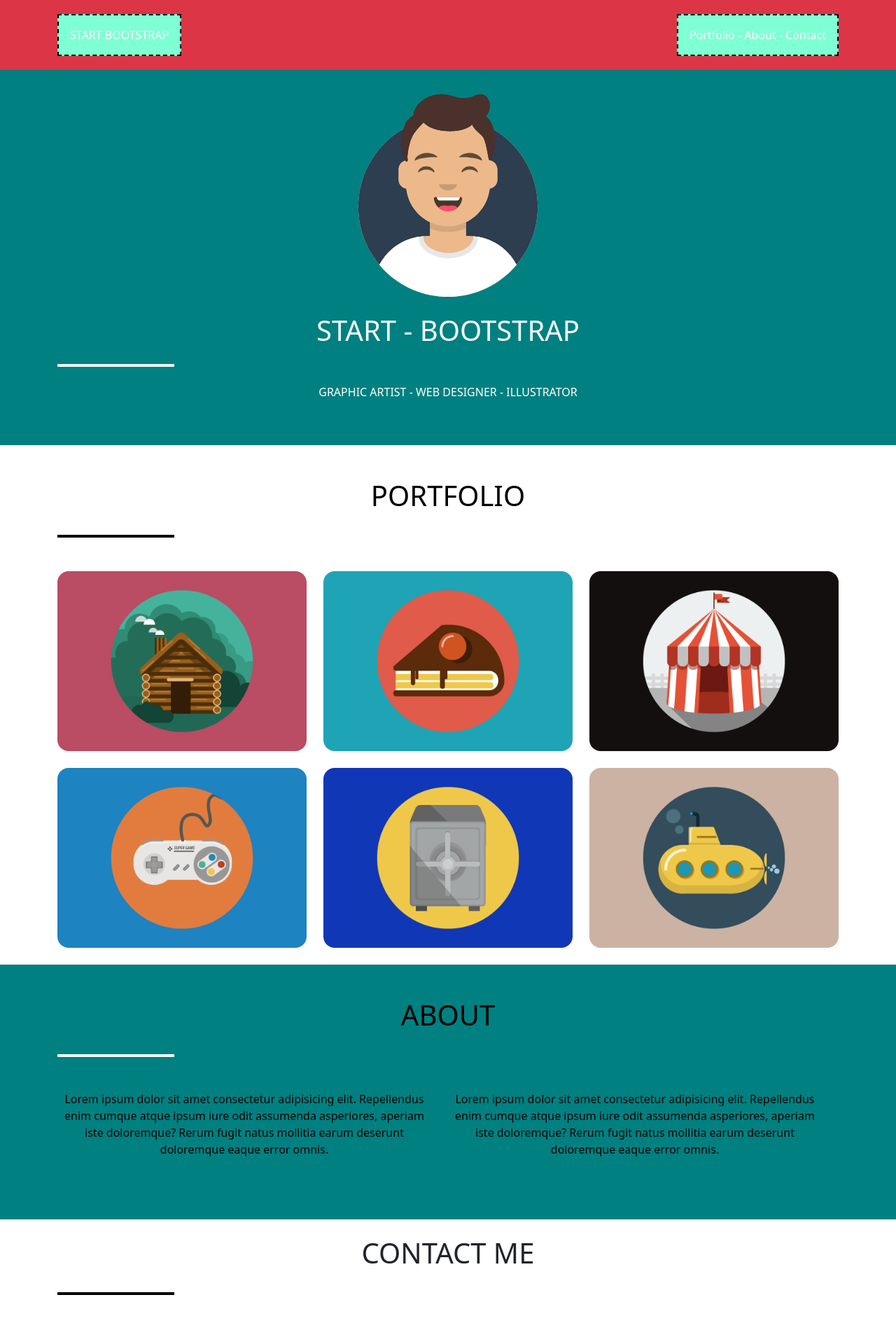
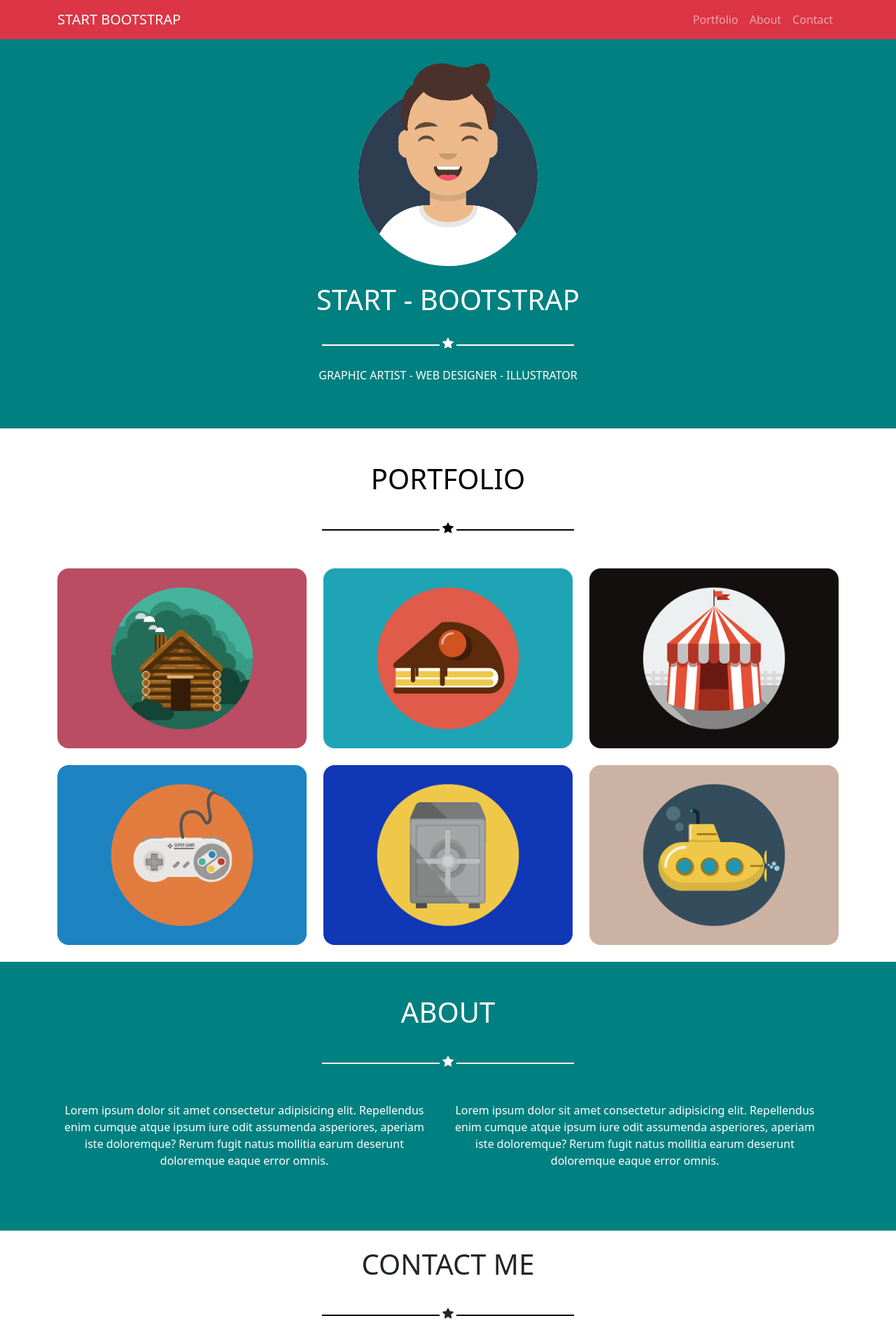
Before and after one commit to Alessandroang/html-css-bootstrap-freelancer, a plain HTML site: page index.html in a window 1280 px wide. Shown: the whole page at 70% size. Drawn offline with nearby package versions, Linux system fonts and the light colour scheme.

Commit message:
Add navbar header

```diff
--- a/index.html
+++ b/index.html
@@ -16,13 +16,38 @@
   <body>
     <!-- HEADER -->
     <header class="bg-danger text-white">
-      <div
-        class="container h-100 d-flex justify-content-center align-items-center"
-      >
-        <div class="box me-auto">START BOOTSTRAP</div>
-        <div class="box d-none d-md-block">Portfolio - About - Contact</div>
-        <div class="box d-md-none"></div>
-      </div>
+      <nav class="navbar navbar-expand-md navbar-dark bg-danger">
+        <div class="container">
+          <a class="navbar-brand" href="#">START BOOTSTRAP</a>
+          <button
+            class="navbar-toggler"
+            type="button"
+            data-bs-toggle="collapse"
+            data-bs-target="#navbarNav"
+            aria-controls="navbarNav"
+            aria-expanded="false"
+            aria-label="Toggle navigation"
+          >
+            <span class="navbar-toggler-icon"></span>
+          </button>
+          <div
+            class="collapse navbar-collapse justify-content-md-end"
+            id="navbarNav"
+          >
+            <ul class="navbar-nav">
+              <li class="nav-item">
+                <a class="nav-link" href="#">Portfolio</a>
+              </li>
+              <li class="nav-item">
+                <a class="nav-link" href="#">About</a>
+              </li>
+              <li class="nav-item">
+                <a class="nav-link" href="#">Contact</a>
+              </li>
+            </ul>
+          </div>
+        </div>
+      </nav>
     </header>
 
     <main>
@@ -45,6 +70,18 @@
               </div>
               <div class="col-12">
                 <div class="white-line"></div>
+                <svg
+                  xmlns="http://www.w3.org/2000/svg"
+                  width="16"
+                  height="16"
+                  fill="currentColor"
+                  class="bi bi-star-fill"
+                  viewBox="0 0 16 16"
+                >
+                  <path
+                    d="M3.612 15.443c-.386.198-.824-.149-.746-.592l.83-4.73L.173 6.765c-.329-.314-.158-.888.283-.95l4.898-.696L7.538.792c.197-.39.73-.39.927 0l2.184 4.327 4.898.696c.441.062.612.636.282.95l-3.522 3.356.83 4.73c.078.443-.36.79-.746.592L8 13.187l-4.389 2.256z"
+                  />
+                </svg>
                 <div class="white-line"></div>
               </div>
               <p class="col-12 py-4">
@@ -57,13 +94,25 @@
 
       <!--Section - Portfolio -->
       <section id="portfolio" class="py-4">
-        <div class="container">
+        <div class="container text-center">
           <div class="row py-4">
             <div class="col-12 text-center">
               <h1>PORTFOLIO</h1>
             </div>
             <div class="col-12 py-4">
               <div class="black-line"></div>
+              <svg
+                xmlns="http://www.w3.org/2000/svg"
+                width="16"
+                height="16"
+                fill="currentColor"
+                class="bi bi-star-fill"
+                viewBox="0 0 16 16"
+              >
+                <path
+                  d="M3.612 15.443c-.386.198-.824-.149-.746-.592l.83-4.73L.173 6.765c-.329-.314-.158-.888.283-.95l4.898-.696L7.538.792c.197-.39.73-.39.927 0l2.184 4.327 4.898.696c.441.062.612.636.282.95l-3.522 3.356.83 4.73c.078.443-.36.79-.746.592L8 13.187l-4.389 2.256z"
+                />
+              </svg>
               <div class="black-line"></div>
             </div>
           </div>
@@ -115,13 +164,25 @@
       </section>
       <!-- Section ABOUT -->
       <section id="about" class="py-5">
-        <div class="container-sm">
-          <div class="row text-center">
+        <div class="container-sm text-center">
+          <div class="row">
             <div class="col-12">
               <h1>ABOUT</h1>
             </div>
             <div class="col-12 py-4">
               <div class="white-line"></div>
+              <svg
+                xmlns="http://www.w3.org/2000/svg"
+                width="16"
+                height="16"
+                fill="currentColor"
+                class="bi bi-star-fill"
+                viewBox="0 0 16 16"
+              >
+                <path
+                  d="M3.612 15.443c-.386.198-.824-.149-.746-.592l.83-4.73L.173 6.765c-.329-.314-.158-.888.283-.95l4.898-.696L7.538.792c.197-.39.73-.39.927 0l2.184 4.327 4.898.696c.441.062.612.636.282.95l-3.522 3.356.83 4.73c.078.443-.36.79-.746.592L8 13.187l-4.389 2.256z"
+                />
+              </svg>
               <div class="white-line"></div>
             </div>
             <div class="col-12"></div>
@@ -150,13 +211,25 @@
       <!-- Section - Contact -->
 
       <section id="contact">
-        <div class="container">
-          <div class="row py-4 text-center">
+        <div class="container text-center">
+          <div class="row py-4">
             <div class="col-12">
               <h1>CONTACT ME</h1>
             </div>
             <div class="col-12 py-4">
               <div class="black-line"></div>
+              <svg
+                xmlns="http://www.w3.org/2000/svg"
+                width="16"
+                height="16"
+                fill="currentColor"
+                class="bi bi-star-fill"
+                viewBox="0 0 16 16"
+              >
+                <path
+                  d="M3.612 15.443c-.386.198-.824-.149-.746-.592l.83-4.73L.173 6.765c-.329-.314-.158-.888.283-.95l4.898-.696L7.538.792c.197-.39.73-.39.927 0l2.184 4.327 4.898.696c.441.062.612.636.282.95l-3.522 3.356.83 4.73c.078.443-.36.79-.746.592L8 13.187l-4.389 2.256z"
+                />
+              </svg>
               <div class="black-line"></div>
             </div>
             <div class="col-12"></div>
@@ -165,5 +238,10 @@
         </div>
       </section>
     </main>
+    <script
+      src="https://cdn.jsdelivr.net/npm/bootstrap@5.2.3/dist/js/bootstrap.bundle.min.js"
+      integrity="sha384-kenU1KFdBIe4zVF0s0G1M5b4hcpxyD9F7jL+jjXkk+Q2h455rYXK/7HAuoJl+0I4"
+      crossorigin="anonymous"
+    ></script>
   </body>
 </html>
--- a/style.css
+++ b/style.css
@@ -2,10 +2,6 @@
   box-sizing: border-box;
   margin: 0;
   padding: 0;
-}
-
-header {
-  height: 100px;
 }
 
 .box {
@@ -30,7 +26,7 @@ header {
 
 #about {
   background-color: teal;
-  color: black;
+  color: white;
 }
 
 #footer {
@@ -45,9 +41,11 @@ header {
 .white-line {
   border: 1px solid white;
   width: 15%;
+  display: inline-block;
 }
 
 .black-line {
   border: 1px solid black;
   width: 15%;
+  display: inline-block;
 }
```
